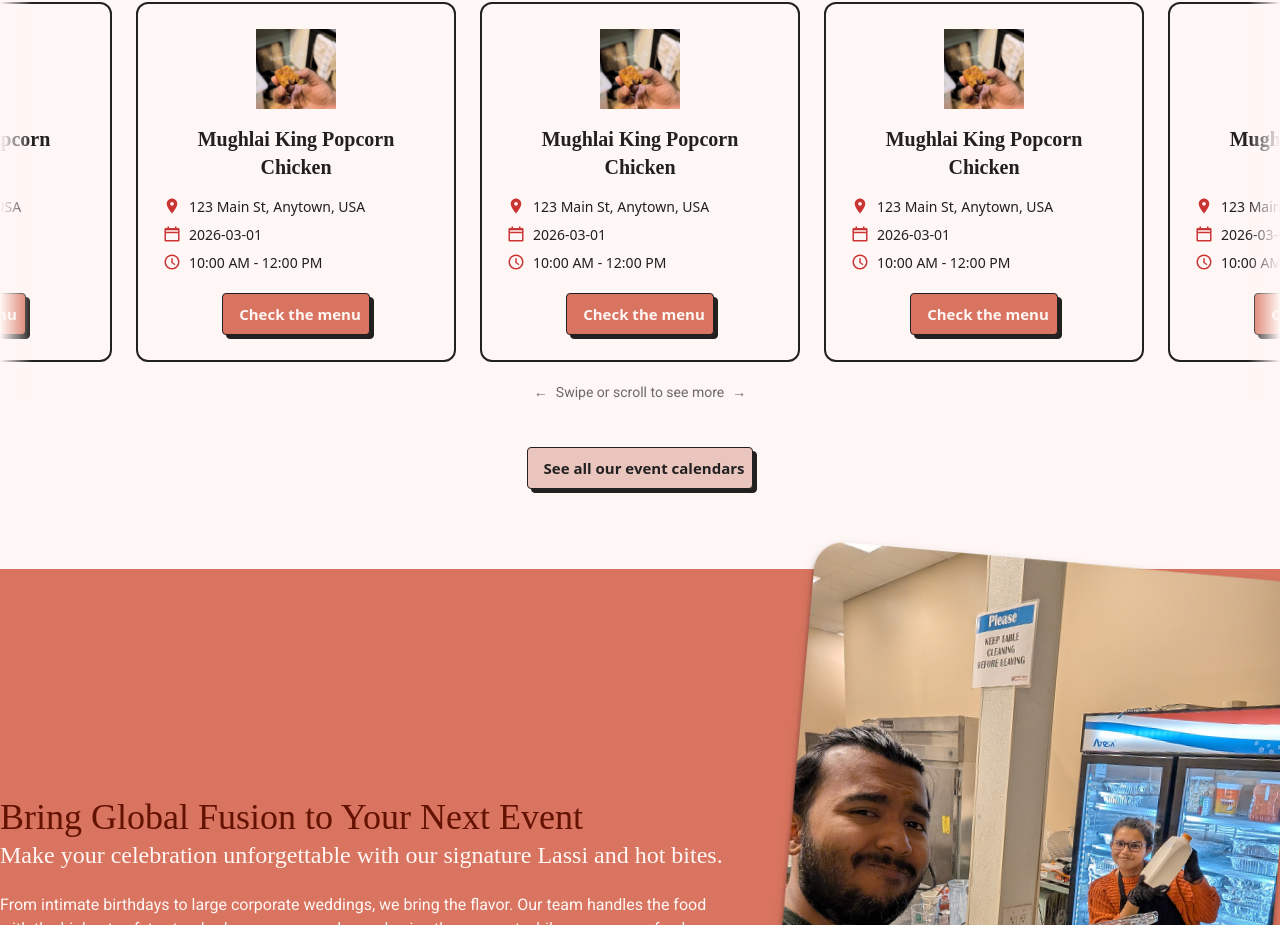
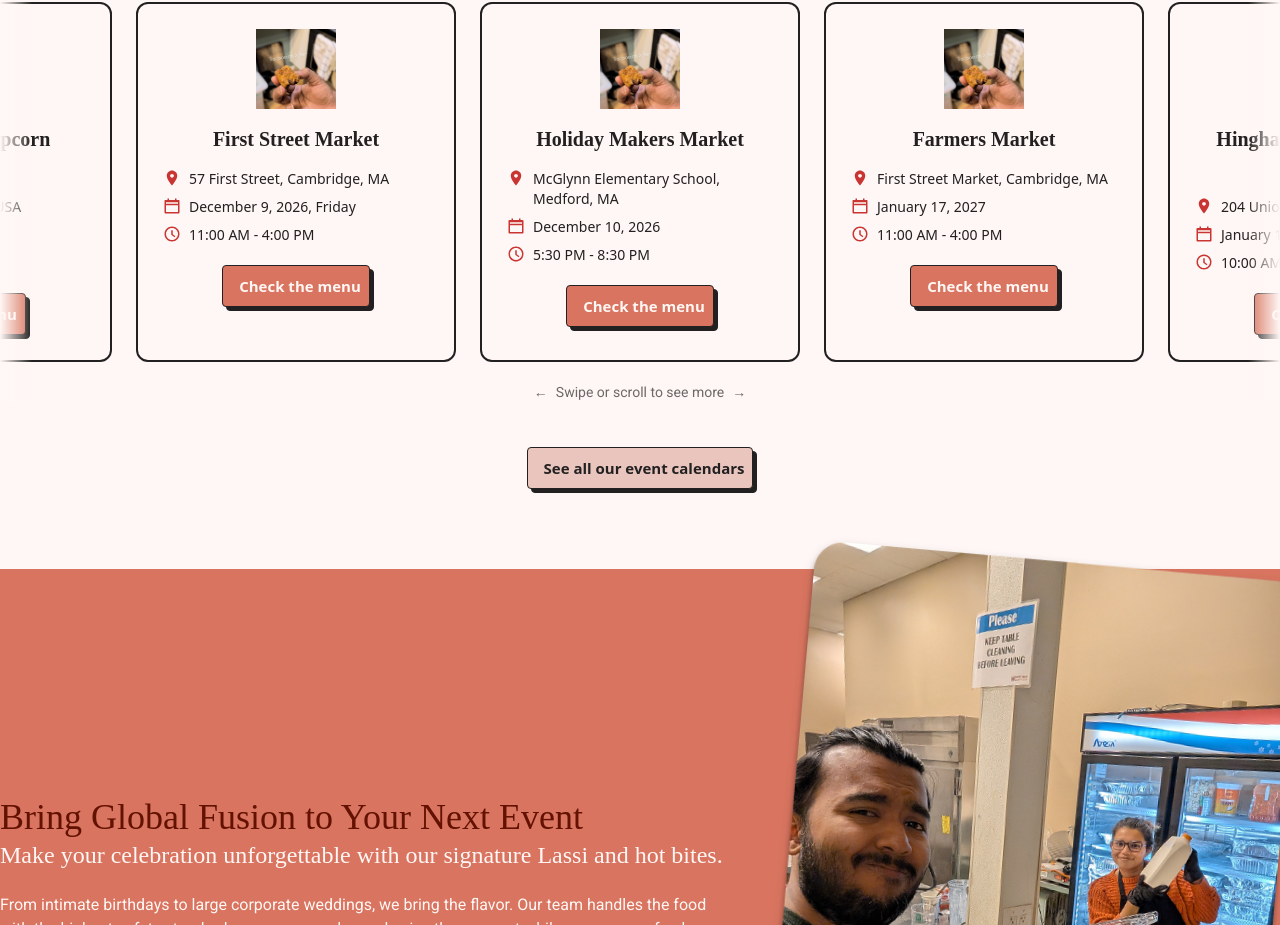
Before and after one commit to JellyrioTech/the-lassi-lab-website, a React (Vite) app: page / in a window 1280 px wide. Shown: the part 4080-5005 px from the top of the page. Built offline with nearby package versions, Linux system fonts and the light colour scheme; a web font is replaced by a local one.

Commit message:
Data driven event list

```diff
--- /dev/null
+++ b/src/data/upcomingEvents.ts
@@ -0,0 +1,45 @@
+import type { MarketEvent } from "../types/Event.type";
+import Chicken22Image from "../assets/chicken22.png";
+
+export const upcomingEvents: MarketEvent[] = [
+    {
+        id: "1",
+        imageLink: Chicken22Image,
+        name: "Mughlai King Popcorn Chicken",
+        address: "123 Main St, Anytown, USA",
+        date: "2026-03-01",
+        time: "10:00 AM - 12:00 PM",
+    },
+    {
+        id: "2",
+        imageLink: Chicken22Image,
+        name: "First Street Market",
+        address: "57 First Street, Cambridge, MA",
+        date: "December 9, 2026, Friday",
+        time: "11:00 AM - 4:00 PM",
+    },
+    {
+        id: "3",
+        imageLink: Chicken22Image,
+        name: "Holiday Makers Market",
+        address: "McGlynn Elementary School, Medford, MA",
+        date: "December 10, 2026",
+        time: "5:30 PM - 8:30 PM",
+    },
+    {
+        id: "4",
+        imageLink: Chicken22Image,
+        name: "Farmers Market",
+        address: "First Street Market, Cambridge, MA",
+        date: "January 17, 2027",
+        time: "11:00 AM - 4:00 PM",
+    },
+    {
+        id: "5",
+        imageLink: Chicken22Image,
+        name: "Hingham Winter Farmers Market",
+        address: "204 Union Street, Hingham, MA",
+        date: "January 10, 2027",
+        time: "10:00 AM - 1:00 PM",
+    },
+];
--- a/src/features/home/Home.page.tsx
+++ b/src/features/home/Home.page.tsx
@@ -1,4 +1,4 @@
-import { useEffect, useRef } from "react";
+import { useEffect, useRef, useState } from "react";
 import Button from "../../components/button";
 import HeaderHeroImage from "../../assets/Header_Hero_Image.png";
 import { easeInOut, motion } from "motion/react";
@@ -10,15 +10,22 @@ import Chicken22Image from "../../assets/chicken22.png";
 import { NavBar, navLinks } from "./NavBar";
 import MarketEventCard from "../../components/market-event-card";
 import OwnerImage from "../../assets/Owner Image.png";
+import type { MarketEvent } from "../../types/Event.type";
+import { getUpcomingEvents } from "../../services/upcomingEvents.service";
 
 const HomePage = () => {
     const eventsScrollRef = useRef<HTMLDivElement>(null);
+    const [upcomingEvents, setUpcomingEvents] = useState<MarketEvent[]>([]);
+
+    useEffect(() => {
+        getUpcomingEvents().then(setUpcomingEvents);
+    }, []);
 
     useEffect(() => {
         const el = eventsScrollRef.current;
         if (!el) return;
         el.scrollLeft = (el.scrollWidth - el.clientWidth) / 2;
-    }, []);
+    }, [upcomingEvents]);
     return (
         <div className="bg-brand-white min-h-dvh overflow-x-hidden">
             <section className="w-full bg-brand-secondary pt-[30px]">
@@ -407,14 +414,14 @@ const HomePage = () => {
                             ref={eventsScrollRef}
                             className="flex flex-nowrap gap-6 overflow-x-auto overflow-y-hidden pb-2 px-8 scroll-smooth"
                         >
-                            {[...Array(5)].map((_, i) => (
+                            {upcomingEvents.map((event) => (
                                 <MarketEventCard
-                                    key={i}
-                                    imageLink={Chicken22Image}
-                                    name="Mughlai King Popcorn Chicken"
-                                    address="123 Main St, Anytown, USA"
-                                    date="2026-03-01"
-                                    time="10:00 AM - 12:00 PM"
+                                    key={event.id}
+                                    imageLink={event.imageLink}
+                                    name={event.name}
+                                    address={event.address}
+                                    date={event.date}
+                                    time={event.time}
                                     className="shrink-0"
                                 />
                             ))}
--- /dev/null
+++ b/src/services/upcomingEvents.service.ts
@@ -0,0 +1,14 @@
+import type { MarketEvent } from "../types/Event.type";
+import { upcomingEvents as staticUpcomingEvents } from "../data/upcomingEvents";
+
+/**
+ * Fetches upcoming events for display (e.g. on the home page).
+ * For now returns static data; replace with API call when ready.
+ */
+export async function getUpcomingEvents(): Promise<MarketEvent[]> {
+    // TODO: replace with API call, e.g.:
+    // const res = await fetch("/api/upcoming-events");
+    // const data = await res.json();
+    // return data.map(mapApiEventToMarketEvent);
+    return Promise.resolve(staticUpcomingEvents);
+}
```
Also changed, not shown: src/types/Event.type.ts (+10 -0 lines).
